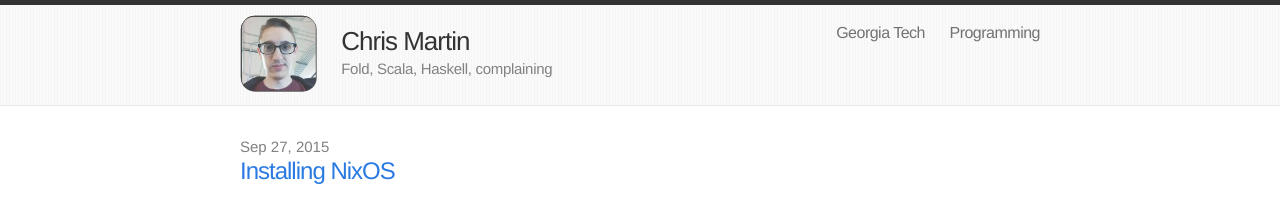
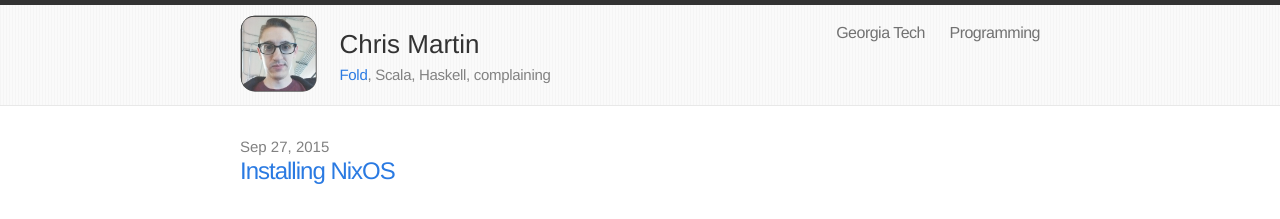
Before and after one commit to chris-martin/bricks, a Jekyll site: the page built from index.html, in a window 1280 px wide. Shown: the top 219 px of the page. Built offline with Jekyll 4.4.1, drawn with Linux system fonts in a browser that asks for light colours.

Commit message:
Link to Fold

```diff
--- a/_includes/header.html
+++ b/_includes/header.html
@@ -2,7 +2,9 @@
 
   <div class="wrap">
 
-    <a class="site-title" href="{{ site.baseurl }}/">
+    <div style="float: left;">
+
+      <a href="{{ site.baseurl }}/">
         <svg class="site-photo" viewBox="3 3 97 97" style="display: inline-block; vertical-align: middle;">
           <rect x="4" y="4" width="92" height="92" style="fill: #333;" rx="17"/>
           <rect x="4" y="4" width="91" height="91" style="fill: #111;" rx="17"/>
@@ -19,12 +21,21 @@
             </clipPath>
           </defs>
         </svg>
+      </a>
 
       <span style="display: inline-block; vertical-align: middle;">
-        <div>{{ site.title }}</div>
-        <p class="text site-description">{{ site.description }}</p>
+        <div>
+          <a class="site-title" href="{{ site.baseurl }}/">
+            {{ site.title }}
+          </a>
+        </div>
+        <p class="text site-description">
+          <a href="http://coffee.foldapp.com/">Fold</a>,
+          Scala, Haskell, complaining
+        </p>
       </span>
-    </a>
+
+    </div>
 
     <nav class="site-nav">
       <a href="#" class="menu-icon">
--- a/assets/main.css
+++ b/assets/main.css
@@ -71,9 +71,7 @@ a:visited { color: #205caa; }
   display: block;
   color: #333;
   font-size: 26px;
-  letter-spacing: -1px;
-  float: left;
-  line-height: 28px;
+  line-height: 40px;
   position: relative;
   z-index: 1;
 }
```
Lines whose indentation alone changed are shown as unchanged.
